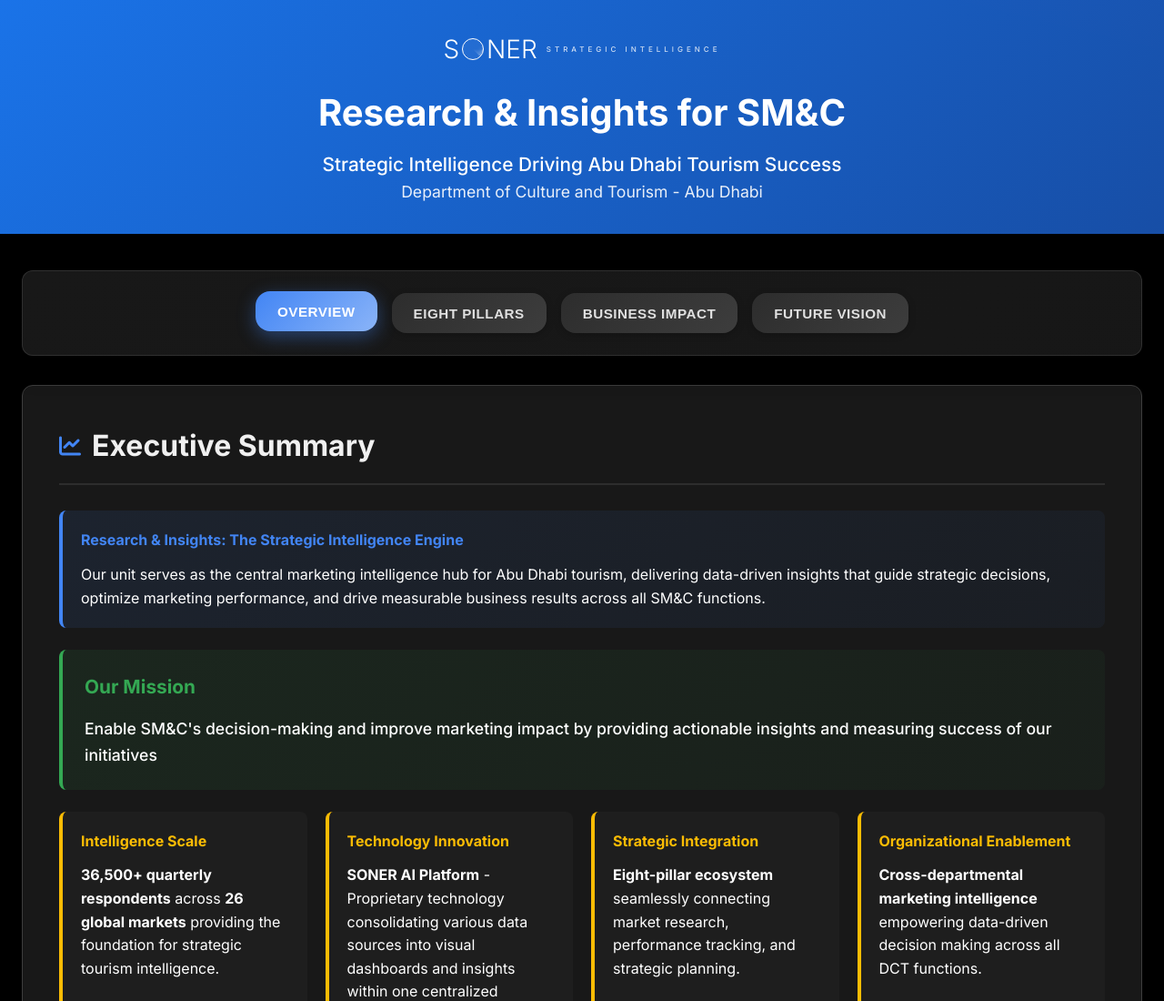
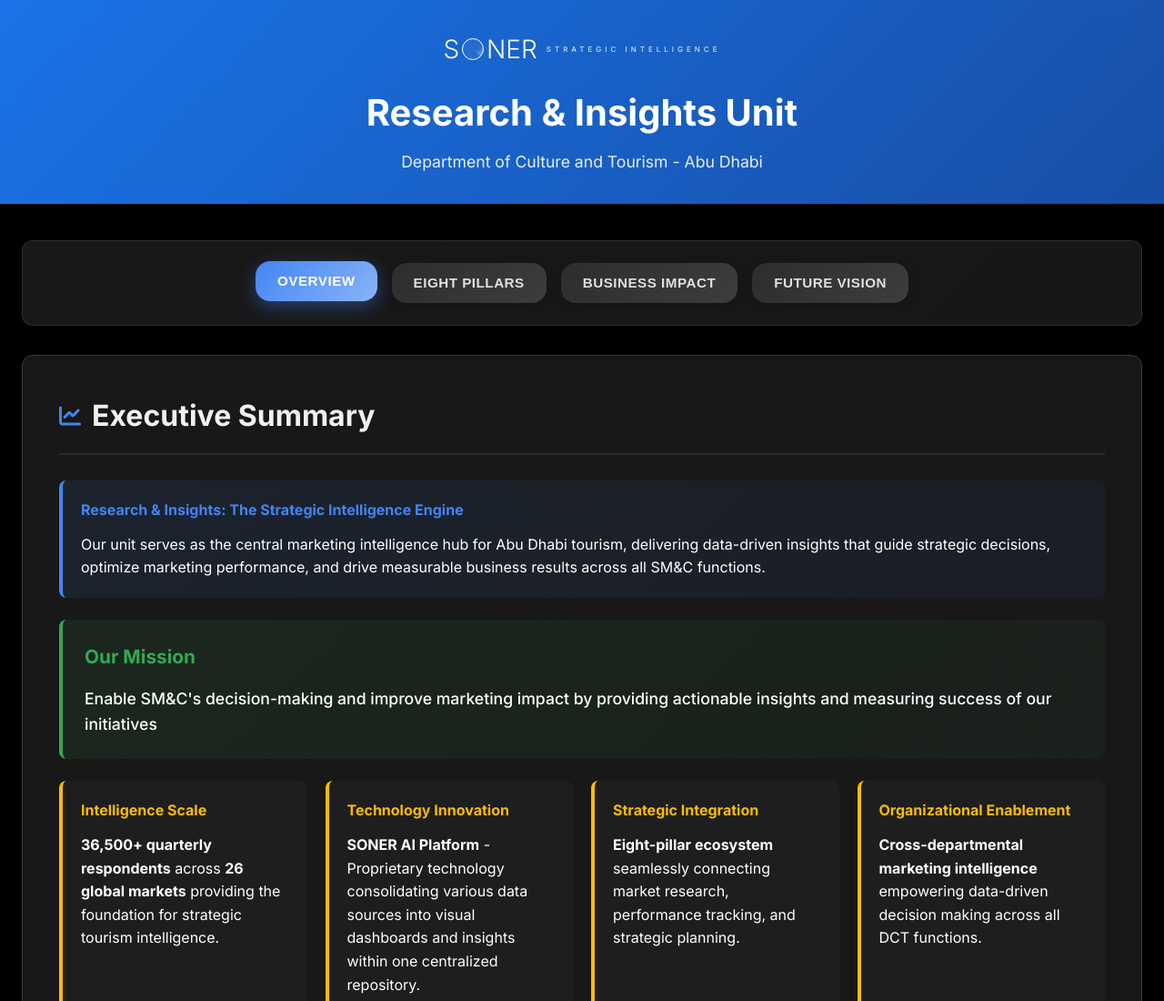
Before and after one commit to studiorns/research-insights, a plain HTML site: page index.html in a window 1280 px wide. Shown: the top 1100 px of the page at 91% size. Drawn offline with Linux system fonts and the light colour scheme.

Commit message:
Add files via upload

```diff
--- a/index.html
+++ b/index.html
@@ -568,8 +568,7 @@
                     <span class="soner-tagline">Strategic Intelligence</span>
                 </div>
             </div>
-            <h1>Research & Insights for SM&C</h1>
-            <h2 style="font-size: 1.3rem; margin-top: 5px; font-weight: 500;">Strategic Intelligence Driving Abu Dhabi Tourism Success</h2>
+            <h1>Research & Insights Unit</h1>
             <p>Department of Culture and Tourism - Abu Dhabi</p>
         </div>
     </header>
```
